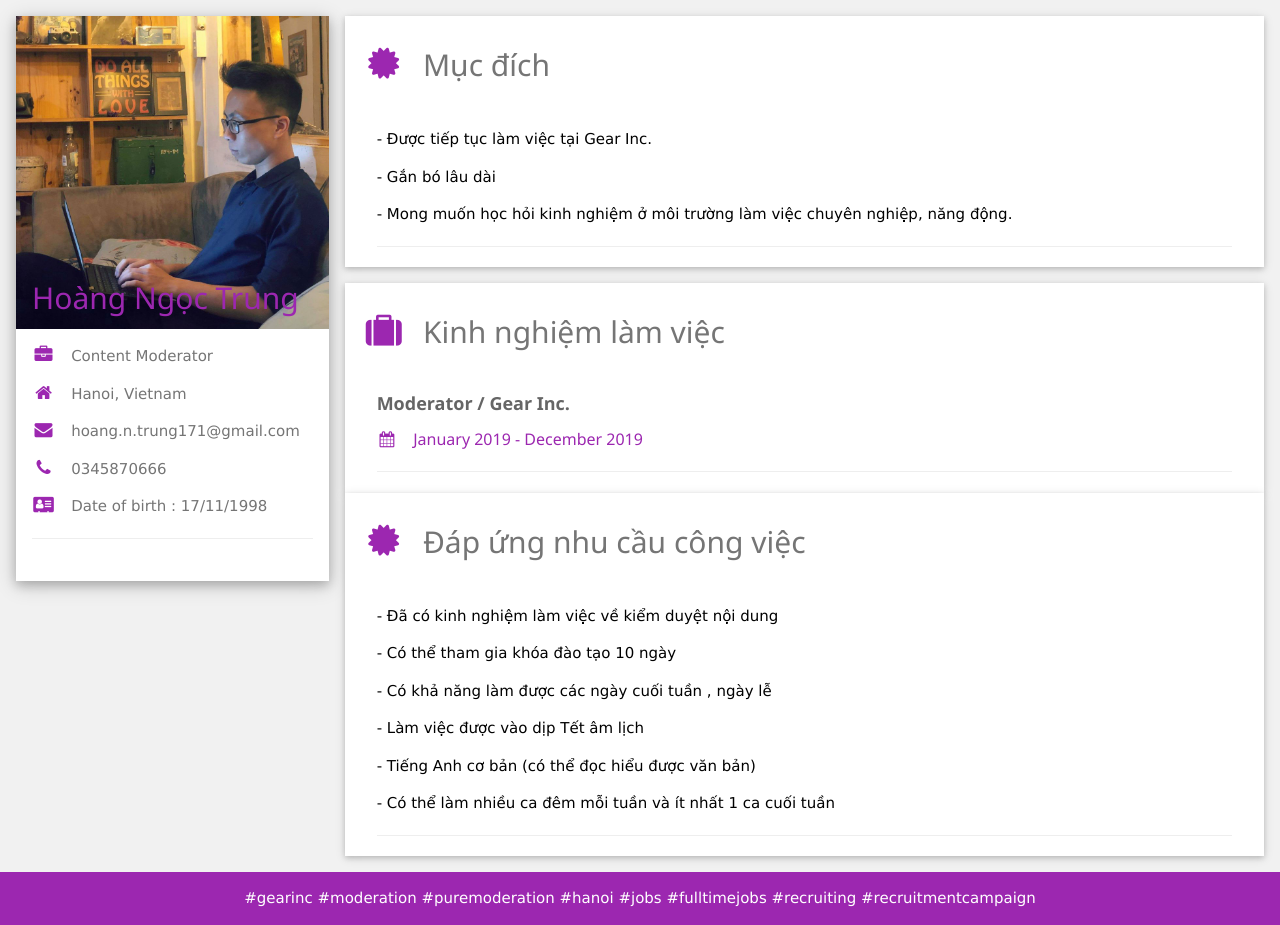
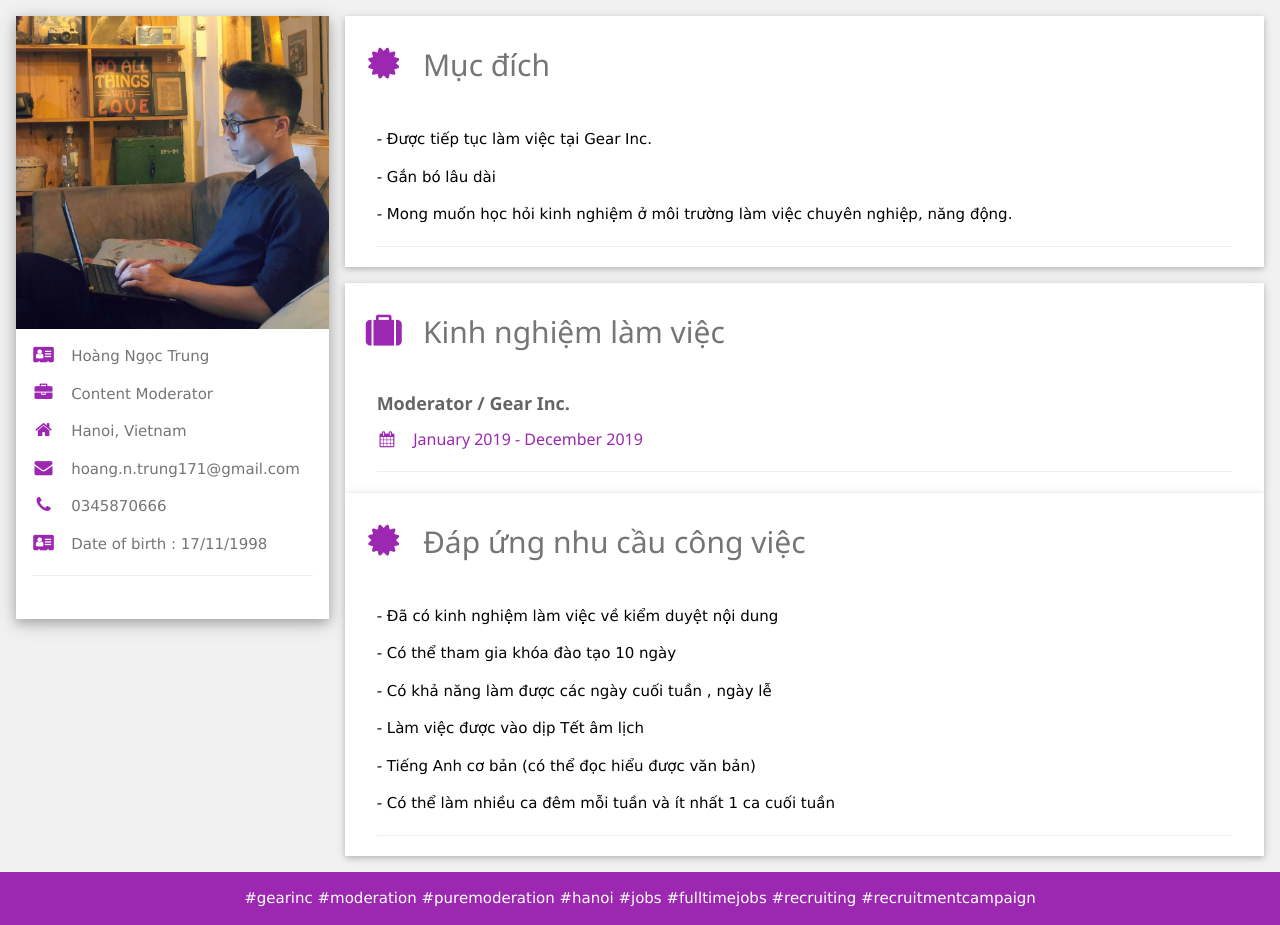
Before and after one commit to subzeroproject/content-mod-FT, a plain HTML site: page index.html in a window 1280 px wide. Drawn offline with Linux system fonts and the light colour scheme.

Commit message:
Update index.html

```diff
--- a/index.html
+++ b/index.html
@@ -232,11 +232,9 @@ hr{border:0;border-top:1px solid #eee;margin:20px 0}
       <div class="w3-white w3-text-grey w3-card-4">
         <div class="w3-display-container">
           <img src="ayo.jpg" style="width:100%" alt="Avatar">
-          <div class="w3-display-bottomleft w3-container w3-text-purple">
-            <h2>Hoàng Ngọc Trung</h2>
-          </div>
         </div>
         <div class="w3-container">
+          <p><i class="fa fa-address-card fa-fw w3-margin-right w3-large w3-text-purple"></i>Hoàng Ngọc Trung</p>
           <p><i class="fa fa-briefcase fa-fw w3-margin-right w3-large w3-text-purple"></i>Content Moderator</p>
           <p><i class="fa fa-home fa-fw w3-margin-right w3-large w3-text-purple"></i>Hanoi, Vietnam</p>
           <p><i class="fa fa-envelope fa-fw w3-margin-right w3-large w3-text-purple"></i>hoang.n.trung171@gmail.com</p>
```
